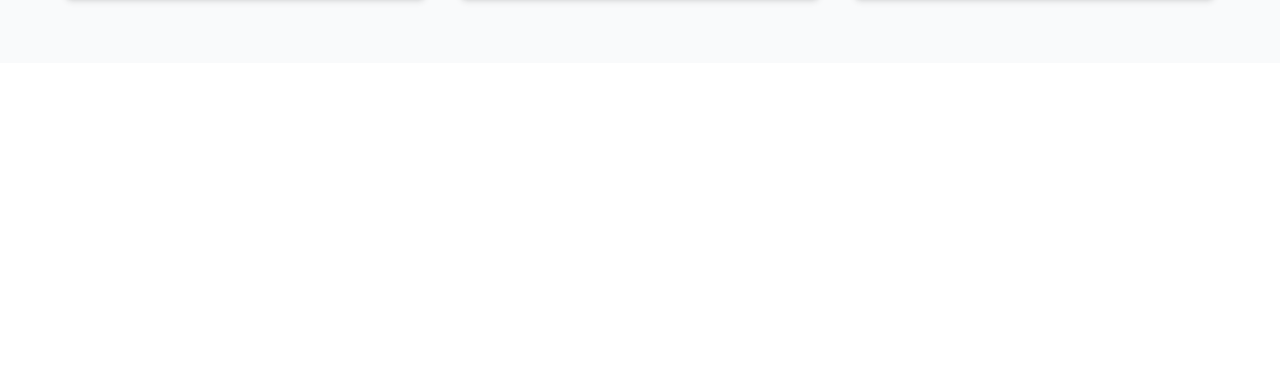
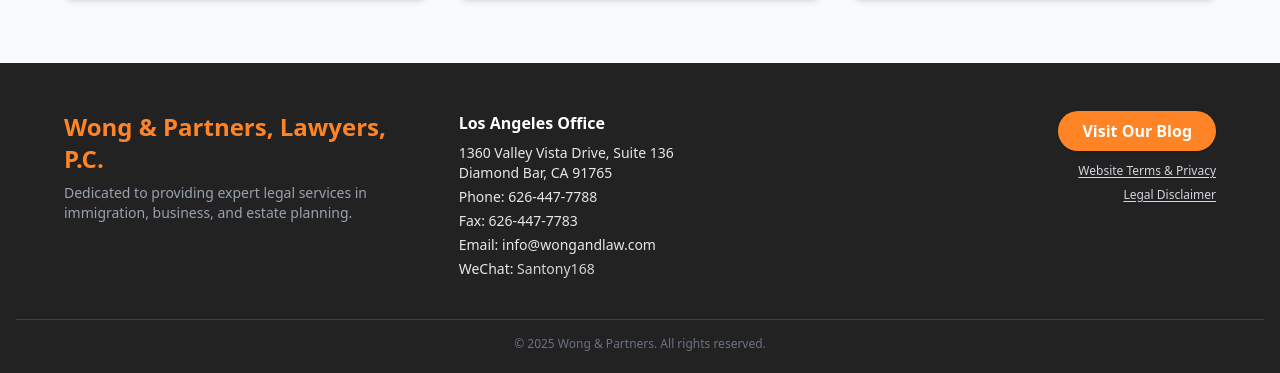
Before and after one commit to alexw14/wongandlaw, a Next.js app: page / in a window 1280 px wide. Shown: the part 2915-3288 px from the top of the page. Before the commit the page ends 2978 px from the top, so only its background shows below. Built offline with nearby package versions, Linux system fonts and the light colour scheme.

Commit message:
add footer

```diff
--- a/src/app/layout.tsx
+++ b/src/app/layout.tsx
@@ -1,6 +1,7 @@
 import type { Metadata } from 'next';
 import './globals.css';
 import Headers from '@/components/Headers';
+import Footer from '@/components/Footer';
 
 export const metadata: Metadata = {
   title: 'Wong & Partners',
@@ -17,6 +18,7 @@
       <body>
         <Headers />
         {children}
+        <Footer />
       </body>
     </html>
   );
--- /dev/null
+++ b/src/components/Footer.tsx
@@ -0,0 +1,56 @@
+import Link from 'next/link';
+
+const Footer = () => (
+  <footer className="bg-[#222] text-gray-200 pt-12 pb-6 px-4">
+    <div className="max-w-6xl mx-auto flex flex-col md:flex-row md:justify-between gap-8 items-center md:items-start">
+      {/* Brand/Logo and Description */}
+      <div className="flex-1 text-center md:text-left">
+        <Link href="/" className="text-2xl font-bold text-[#FF8426]">
+          Wong & Partners, Lawyers, P.C.
+        </Link>
+        <p className="mt-2 text-sm text-gray-400 max-w-xs mx-auto md:mx-0">
+          Dedicated to providing expert legal services in immigration, business, and estate planning.
+        </p>
+      </div>
+      {/* Office Locations */}
+      <div className="flex-1 mt-8 md:mt-0 text-center md:text-left">
+        <h4 className="font-semibold mb-2 text-white">Los Angeles Office</h4>
+        <ul className="space-y-1 text-sm">
+          <li>1360 Valley Vista Drive, Suite 136<br />Diamond Bar, CA 91765</li>
+          <li>Phone: <a href="tel:6264477788" className="hover:text-[#FF8426]">626-447-7788</a></li>
+          <li>Fax: <a href="fax:6264477783" className="hover:text-[#FF8426]">626-447-7783</a></li>
+          <li>Email: <a href="mailto:info@wongandlaw.com" className="hover:text-[#FF8426]">info@wongandlaw.com</a></li>
+          <li>WeChat: <span className="text-gray-300">Santony168</span></li>
+        </ul>
+      </div>
+      {/* Blog & Legal Buttons */}
+      <div className="flex-1 flex flex-col items-center md:items-end mt-8 md:mt-0 space-y-3">
+        <Link
+          href="/news-blogs"
+          className="bg-[#FF8426] hover:bg-[#e6731f] text-white font-semibold px-6 py-2 rounded-full shadow transition-colors duration-200"
+        >
+          Visit Our Blog
+        </Link>
+        <div className="flex flex-col items-center md:items-end space-y-2">
+          <Link
+            href="/terms"
+            className="text-xs text-gray-300 hover:text-[#FF8426] underline underline-offset-2"
+          >
+            Website Terms & Privacy
+          </Link>
+          <Link
+            href="/legal-disclaimer"
+            className="text-xs text-gray-300 hover:text-[#FF8426] underline underline-offset-2"
+          >
+            Legal Disclaimer
+          </Link>
+        </div>
+      </div>
+    </div>
+    <div className="mt-10 border-t border-gray-700 pt-4 text-center text-xs text-gray-500">
+      &copy; {new Date().getFullYear()} Wong & Partners. All rights reserved.
+    </div>
+  </footer>
+);
+
+export default Footer;
```
